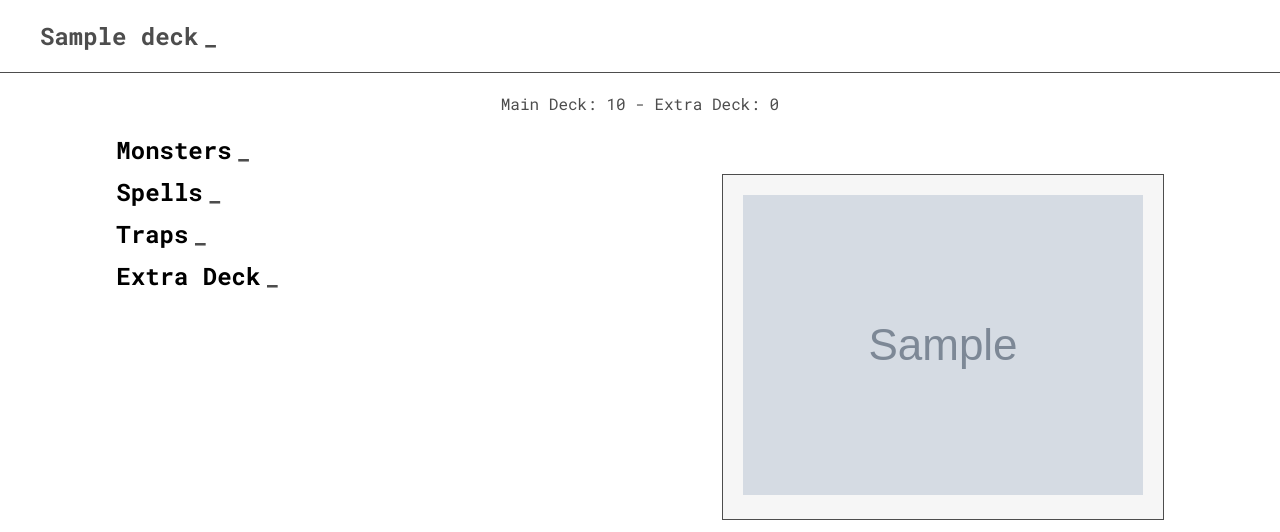
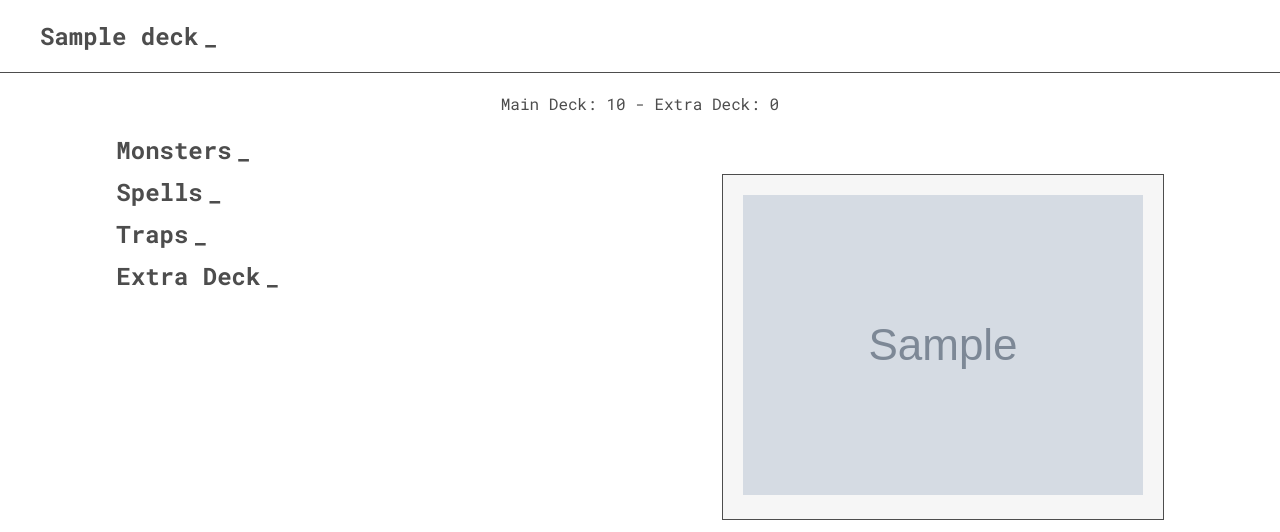
Before and after one commit to inmanjlai/Yu-Gi-Search, a Flask app: page /decks/1 in a window 1280 px wide. Shown: the part 85-617 px from the top of the page. Run offline with Flask 3, Linux system fonts and the light colour scheme; tables that the repository leaves empty hold one stand-in row (values such as "Sample post"); grey boxes marked "Sample" are stand-in pictures.

Commit message:
fixed color issue

```diff
--- a/static/deck.css
+++ b/static/deck.css
@@ -166,6 +166,7 @@ body {
 .type-h3 {
     max-width: 40%;
     font-size: 24px;
+    color: #4d4d4d;
 }
 
 .type-h3::after {
```
